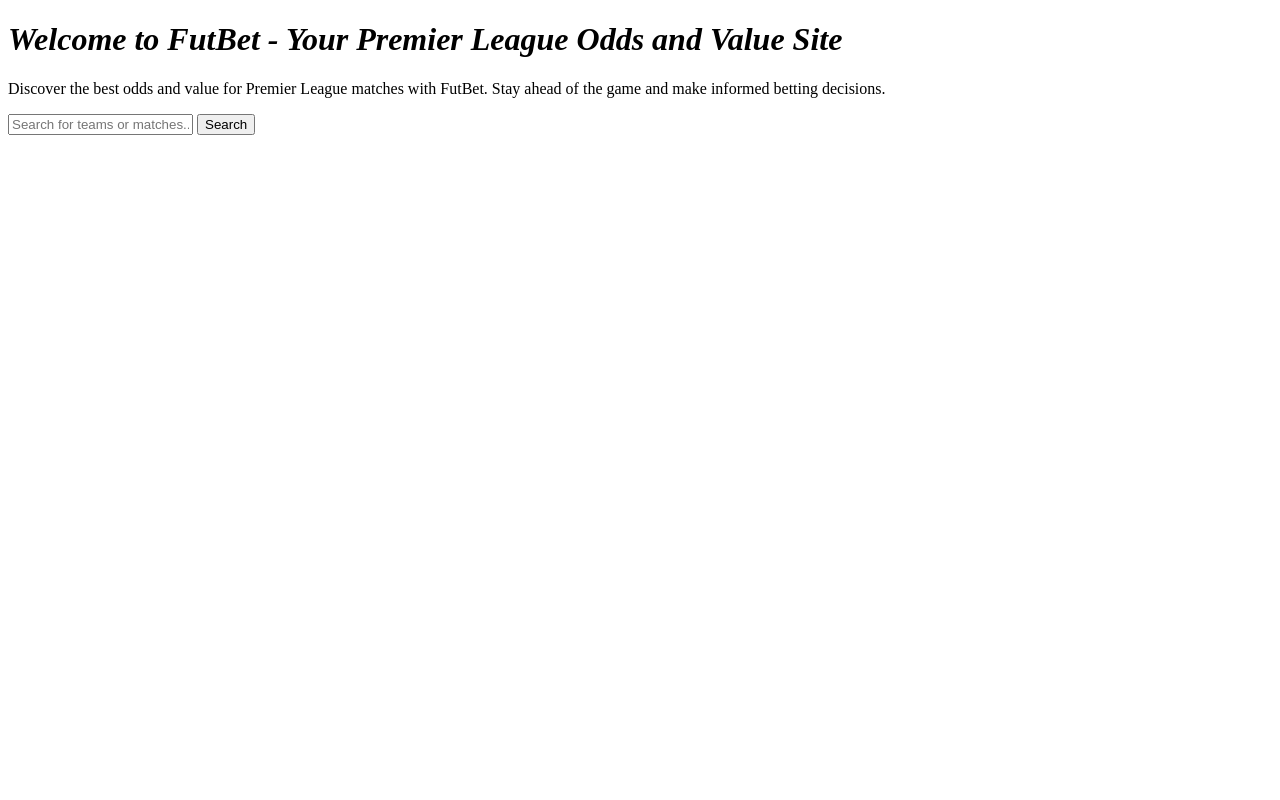
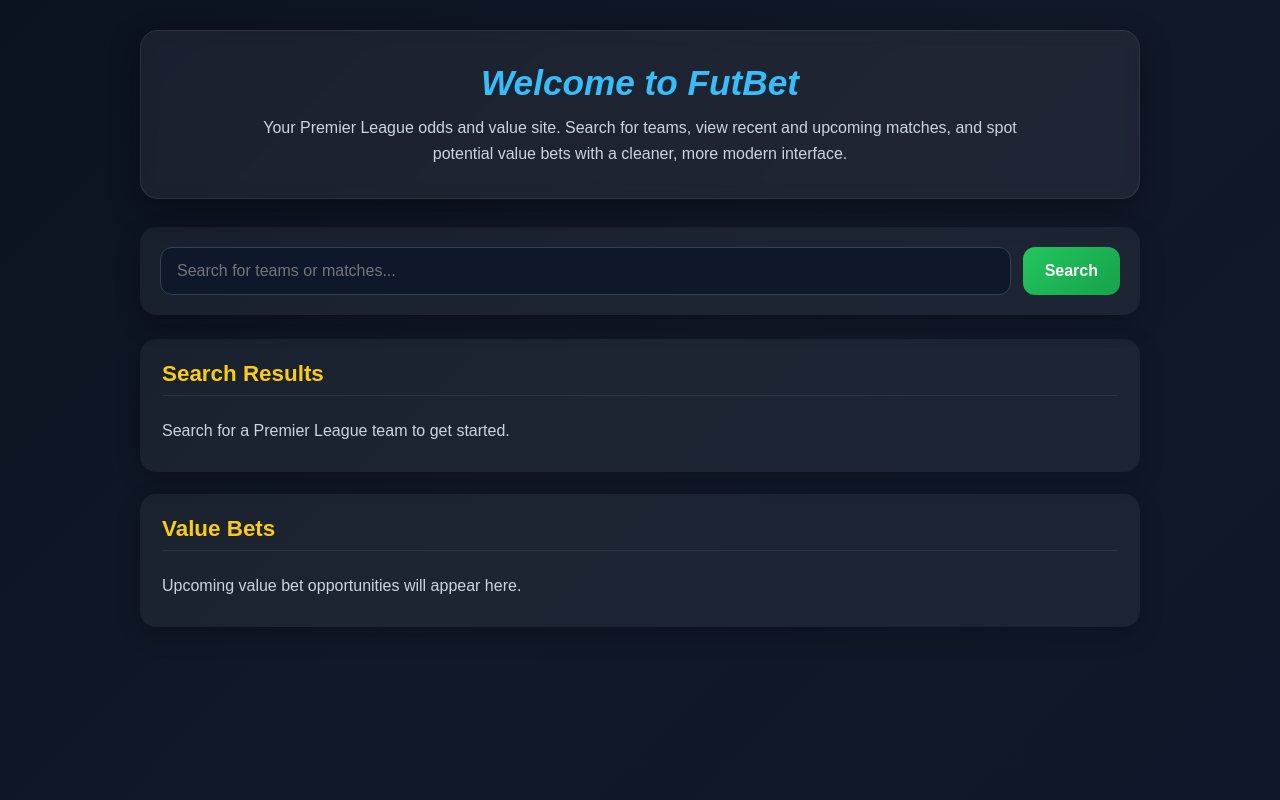
Before and after one commit to knowsnoah/futbet, a Flask app: page / in a window 1280 px wide. Run offline with Flask 3, Linux system fonts and the light colour scheme.

Commit message:
update frontend

```diff
--- /dev/null
+++ b/static/script.js
@@ -0,0 +1,176 @@
+function renderMatches(title, matches) {
+  let html = `<div class="section"><h2>${title}</h2>`;
+
+  if (!matches || matches.length === 0) {
+    html += `<p class="message">No matches found.</p></div>`;
+    return html;
+  }
+
+  matches.forEach(function(m) {
+    const ft = (m.score && m.score.fullTime) ? m.score.fullTime : {};
+    const score = (ft.home == null || ft.away == null) ? "TBD" : `${ft.home} - ${ft.away}`;
+
+    const date = new Date(m.utcDate);
+    const formattedDate = date.toLocaleDateString();
+
+    html += `
+      <div class="match-card">
+        <div class="match-date">${formattedDate}</div>
+        <div class="match-title">
+          ${m.homeTeam.name} vs ${m.awayTeam.name}
+          ${score !== "TBD" ? ` | ${score}` : ""}
+        </div>
+        <div class="match-meta">Status: ${m.status}</div>
+      </div>
+    `;
+  });
+
+  html += `</div>`;
+  return html;
+}
+
+$("#searchForm").submit(function(event) {
+  event.preventDefault();
+
+  const teamName = $("#searchInput").val().trim();
+  if (!teamName) {
+    $("#results").html(`
+      <div class="section">
+        <h2>Search Results</h2>
+        <p class="message error">Please enter a team name.</p>
+      </div>
+    `);
+    return;
+  }
+
+  $("#valueBets").html(`
+    <div class="section">
+      <h2>Value Bets</h2>
+      <p class="message">Upcoming value bet opportunities will appear here.</p>
+    </div>
+  `);
+
+  $.get("/search", { name: teamName }, function(teams) {
+    let html = `<div class="section"><h2>Search Results</h2>`;
+
+    if (teams.length === 0) {
+      html += `<p class="message">No teams found.</p></div>`;
+      $("#results").html(html);
+      return;
+    }
+
+    teams.forEach(function(team) {
+      html += `
+        <div class="teamRow" data-teamid="${team.id}">
+          <strong>${team.name}</strong>
+        </div>
+      `;
+    });
+
+    html += `</div>`;
+    $("#results").html(html);
+  }).fail(function() {
+    $("#results").html(`
+      <div class="section">
+        <h2>Search Results</h2>
+        <p class="message error">Error searching for teams.</p>
+      </div>
+    `);
+  });
+});
+
+$(document).on("click", ".teamRow", function() {
+  const teamId = $(this).data("teamid");
+
+  $("#results").html(`
+    <div class="section">
+      <h2>Matches</h2>
+      <p class="message">Loading previous and upcoming matches...</p>
+    </div>
+  `);
+
+  $("#valueBets").html(`
+    <div class="section">
+      <h2>Value Bets</h2>
+      <p class="message">Loading value bets...</p>
+    </div>
+  `);
+
+  const last5Req = $.get(`/team/${teamId}/last5`);
+  const next5Req = $.get(`/team/${teamId}/next5`);
+  const valueReq = $.get(`/team/${teamId}/value_simple`);
+
+  $.when(last5Req, next5Req, valueReq).done(function(last5Res, next5Res, valueRes) {
+    const last5 = last5Res[0];
+    const next5 = next5Res[0];
+    const valueData = valueRes[0];
+
+    let html = "";
+    html += renderMatches("Previous 5 Matches (Played)", last5);
+    html += renderMatches("Next 5 Matches (Upcoming)", next5);
+    $("#results").html(html);
+
+    let vhtml = `<div class="section"><h2>Value Bets (Upcoming)</h2>`;
+
+    if (!valueData || valueData.length === 0) {
+      vhtml += `<p class="message">No value bet data found.</p></div>`;
+      $("#valueBets").html(vhtml);
+      return;
+    }
+
+    valueData.forEach(item => {
+      if (!item.oddsFound) {
+        vhtml += `
+          <div class="value-card">
+            <strong>${item.match.homeTeam.name} vs ${item.match.awayTeam.name}</strong>
+            <p class="message">No odds found for this match.</p>
+          </div>
+        `;
+        return;
+      }
+
+      const m = item.match;
+      const odds = item.bestOdds;
+      const prob = item.modelProb;
+      const val = item.value;
+
+      vhtml += `
+        <div class="value-card">
+          <strong>${m.homeTeam.name} vs ${m.awayTeam.name}</strong>
+          <div class="value-grid">
+            <div class="stat-box">
+              <div class="stat-label">Odds (Home / Draw / Away)</div>
+              <div class="stat-value">${odds.home} / ${odds.draw} / ${odds.away}</div>
+            </div>
+            <div class="stat-box">
+              <div class="stat-label">Model Prob (Home / Away)</div>
+              <div class="stat-value">${prob.home} / ${prob.away}</div>
+            </div>
+            <div class="stat-box">
+              <div class="stat-label">Value (Home / Away)</div>
+              <div class="stat-value">${val.home} / ${val.away}</div>
+            </div>
+          </div>
+        </div>
+      `;
+    });
+
+    vhtml += `</div>`;
+    $("#valueBets").html(vhtml);
+
+  }).fail(function() {
+    $("#results").html(`
+      <div class="section">
+        <h2>Matches</h2>
+        <p class="message error">Error loading matches.</p>
+      </div>
+    `);
+
+    $("#valueBets").html(`
+      <div class="section">
+        <h2>Value Bets</h2>
+        <p class="message error">Error loading value bets.</p>
+      </div>
+    `);
+  });
+});
--- /dev/null
+++ b/static/style.css
@@ -0,0 +1,209 @@
+* {
+  box-sizing: border-box;
+  margin: 0;
+  padding: 0;
+}
+
+body {
+  font-family: Arial, sans-serif;
+  background: linear-gradient(135deg, #0b1220, #111827, #0f172a);
+  color: #f8fafc;
+  min-height: 100vh;
+  padding: 30px 20px;
+}
+
+.container {
+  max-width: 1000px;
+  margin: 0 auto;
+}
+
+.hero {
+  background: rgba(255, 255, 255, 0.06);
+  border: 1px solid rgba(255, 255, 255, 0.08);
+  border-radius: 18px;
+  padding: 32px;
+  text-align: center;
+  box-shadow: 0 10px 30px rgba(0, 0, 0, 0.35);
+  margin-bottom: 28px;
+  backdrop-filter: blur(8px);
+}
+
+.hero h1 {
+  font-size: 2.2rem;
+  margin-bottom: 12px;
+  color: #38bdf8;
+}
+
+.hero p {
+  color: #cbd5e1;
+  font-size: 1rem;
+  line-height: 1.6;
+  max-width: 760px;
+  margin: 0 auto;
+}
+
+.search-card {
+  background: rgba(255, 255, 255, 0.05);
+  border-radius: 16px;
+  padding: 20px;
+  margin-bottom: 24px;
+  box-shadow: 0 8px 24px rgba(0, 0, 0, 0.25);
+}
+
+#searchForm {
+  display: flex;
+  gap: 12px;
+  flex-wrap: wrap;
+}
+
+#searchInput {
+  flex: 1;
+  min-width: 240px;
+  padding: 14px 16px;
+  border: 1px solid #334155;
+  border-radius: 12px;
+  font-size: 1rem;
+  background: #0f172a;
+  color: white;
+  outline: none;
+  transition: 0.2s ease;
+}
+
+#searchInput:focus {
+  border-color: #38bdf8;
+  box-shadow: 0 0 0 3px rgba(56, 189, 248, 0.2);
+}
+
+#searchButton {
+  padding: 14px 22px;
+  border: none;
+  border-radius: 12px;
+  background: linear-gradient(135deg, #22c55e, #16a34a);
+  color: white;
+  font-size: 1rem;
+  font-weight: bold;
+  cursor: pointer;
+  transition: transform 0.15s ease, opacity 0.2s ease;
+}
+
+#searchButton:hover {
+  transform: translateY(-1px);
+  opacity: 0.95;
+}
+
+.section {
+  background: rgba(255, 255, 255, 0.05);
+  border-radius: 16px;
+  padding: 22px;
+  margin-bottom: 22px;
+  box-shadow: 0 8px 24px rgba(0, 0, 0, 0.2);
+}
+
+.section h2 {
+  color: #facc15;
+  margin-bottom: 16px;
+  font-size: 1.4rem;
+  border-bottom: 1px solid rgba(255, 255, 255, 0.08);
+  padding-bottom: 8px;
+}
+
+.teamRow {
+  cursor: pointer;
+  padding: 14px 16px;
+  margin-bottom: 10px;
+  border-radius: 12px;
+  background: rgba(255, 255, 255, 0.04);
+  border: 1px solid rgba(255, 255, 255, 0.06);
+  transition: 0.2s ease;
+}
+
+.teamRow:hover {
+  background: rgba(56, 189, 248, 0.12);
+  border-color: rgba(56, 189, 248, 0.4);
+  transform: translateX(4px);
+}
+
+.match-card,
+.value-card {
+  background: rgba(15, 23, 42, 0.9);
+  border: 1px solid rgba(255, 255, 255, 0.08);
+  border-radius: 14px;
+  padding: 16px;
+  margin-bottom: 14px;
+  box-shadow: 0 6px 18px rgba(0, 0, 0, 0.22);
+}
+
+.match-date {
+  color: #38bdf8;
+  font-weight: bold;
+  margin-bottom: 8px;
+}
+
+.match-title {
+  font-size: 1.05rem;
+  font-weight: bold;
+  margin-bottom: 8px;
+  color: #f8fafc;
+}
+
+.match-meta {
+  color: #cbd5e1;
+  line-height: 1.6;
+  font-size: 0.95rem;
+}
+
+.value-card strong {
+  font-size: 1.05rem;
+  color: #facc15;
+  display: block;
+  margin-bottom: 10px;
+}
+
+.value-grid {
+  display: grid;
+  grid-template-columns: repeat(auto-fit, minmax(170px, 1fr));
+  gap: 12px;
+  margin-top: 10px;
+}
+
+.stat-box {
+  background: rgba(255, 255, 255, 0.05);
+  border-radius: 10px;
+  padding: 10px;
+}
+
+.stat-label {
+  font-size: 0.82rem;
+  color: #94a3b8;
+  margin-bottom: 6px;
+}
+
+.stat-value {
+  font-size: 1rem;
+  font-weight: bold;
+  color: #ffffff;
+}
+
+.message {
+  color: #cbd5e1;
+  padding: 10px 0;
+}
+
+.error {
+  color: #fca5a5;
+  font-weight: bold;
+}
+
+@media (max-width: 640px) {
+  .hero h1 {
+    font-size: 1.7rem;
+  }
+
+  #searchForm {
+    flex-direction: column;
+  }
+
+  #searchButton {
+    width: 100%;
+  }
+}
--- a/templates/index.html
+++ b/templates/index.html
@@ -1,147 +1,41 @@
 <!DOCTYPE html>
-
 <html lang="en">
 <head>
-    <meta charset="UTF-8">
-    <meta name="viewport" content="width=device-width, initial-scale=1.0">
-    <title>FutBet - Premier League Odds and Value Site</title>
-    <!-- this is the jquery url for javascript functions-->
-    <script src="https://code.jquery.com/jquery-3.7.1.min.js"></script>
+  <meta charset="UTF-8" />
+  <meta name="viewport" content="width=device-width, initial-scale=1.0" />
+  <title>FutBet - Premier League Odds and Value Site</title>
 
+  <script src="https://code.jquery.com/jquery-3.7.1.min.js"></script>
+  <link rel="stylesheet" href="{{ url_for('static', filename='style.css') }}">
 </head>
+<body>
+  <div class="container">
+    <div class="hero">
+      <h1><em>Welcome to FutBet</em></h1>
+      <p>
+        Your Premier League odds and value site. Search for teams, view recent and upcoming matches,
+        and spot potential value bets with a cleaner, more modern interface.
+      </p>
+    </div>
 
-<body>
-    <!-- Welcome Page for the website -->
-    <h1><em>Welcome to FutBet - Your Premier League Odds and Value Site</em></h1>
-    <p>Discover the best odds and value for Premier League matches with FutBet. Stay ahead of the game and make informed betting decisions.</p>
+    <div class="search-card">
+      <form id="searchForm">
+        <input type="text" id="searchInput" placeholder="Search for teams or matches..." />
+        <button id="searchButton" type="submit">Search</button>
+      </form>
+    </div>
 
-    <form id="searchForm">
-        <input type="text" id="searchInput" placeholder="Search for teams or matches..."/>
-        <button id="searchButton">Search</button>
-    </form>
+    <div id="results" class="section">
+      <h2>Search Results</h2>
+      <p class="message">Search for a Premier League team to get started.</p>
+    </div>
 
-    <div id="results"></div>
-    <div id="valueBets"></div>
+    <div id="valueBets" class="section">
+      <h2>Value Bets</h2>
+      <p class="message">Upcoming value bet opportunities will appear here.</p>
+    </div>
+  </div>
 
-<script>
-function renderMatches(title, matches) {
-  let html = `<h2 style="margin-top:20px;">${title}</h2>`;
-
-  if (!matches || matches.length === 0) {
-    html += "<p>No matches found.</p>";
-    return html;
-  }
-
-  matches.forEach(function(m) {
-    const ft = (m.score && m.score.fullTime) ? m.score.fullTime : {};
-    const score = (ft.home == null || ft.away == null) ? "TBD" : `${ft.home} - ${ft.away}`;
-
-    const date = new Date(m.utcDate);
-    const formattedDate = date.toLocaleDateString();
-
-    html += `
-      <div style="margin-bottom:12px; padding:10px; border-bottom:1px solid #ccc;">
-        <div><strong>${formattedDate}</strong></div>
-        <div>${m.homeTeam.name} vs ${m.awayTeam.name} ${score !== "TBD" ? `| <strong>${score}</strong>` : ""}</div>
-        <div>Status: ${m.status}</div>
-      </div>
-    `;
-  });
-
-  return html;
-}
-
-$("#searchForm").submit(function(event) {
-  event.preventDefault();
-
-  const teamName = $("#searchInput").val().trim();
-  if (!teamName) {
-    $("#results").html("<p>Please enter a team name.</p>");
-    return;
-  }
-
-  $("#valueBets").html(""); // clear value bets when doing a new search
-
-  $.get("/search", { name: teamName }, function(teams) {
-    $("#results").html("");
-
-    if (teams.length === 0) {
-      $("#results").append("<p>No teams found.</p>");
-      return;
-    }
-
-    teams.forEach(function(team) {
-      $("#results").append(`
-        <div class="teamRow" data-teamid="${team.id}"
-             style="cursor:pointer; padding:6px; border-bottom:1px solid #444;">
-          <strong>${team.name}</strong>
-        </div>
-      `);
-    });
-  });
-});
-
-$(document).on("click", ".teamRow", function() {
-  const teamId = $(this).data("teamid");
-
-  $("#results").html("<p>Loading previous and upcoming matches...</p>");
-  $("#valueBets").html("<p>Loading value bets...</p>");
-
-  const last5Req = $.get(`/team/${teamId}/last5`);
-  const next5Req = $.get(`/team/${teamId}/next5`);
-  const valueReq = $.get(`/team/${teamId}/value_simple`);
-
-  $.when(last5Req, next5Req, valueReq).done(function(last5Res, next5Res, valueRes) {
-    const last5 = last5Res[0];
-    const next5 = next5Res[0];
-    const valueData = valueRes[0];
-
-    // Matches section
-    let html = "";
-    html += renderMatches("Previous 5 Matches (Played)", last5);
-    html += renderMatches("Next 5 Matches (Upcoming)", next5);
-    $("#results").html(html);
-
-    // Value Bets section
-    let vhtml = "<h2 style='margin-top:20px;'>Value Bets (Upcoming)</h2>";
-
-    if (!valueData || valueData.length === 0) {
-      vhtml += "<p>No value bet data found.</p>";
-      $("#valueBets").html(vhtml);
-      return;
-    }
-
-    valueData.forEach(item => {
-      if (!item.oddsFound) {
-        vhtml += `<p>No odds found for ${item.match.homeTeam.name} vs ${item.match.awayTeam.name}</p>`;
-        return;
-      }
-
-      const m = item.match;
-      const odds = item.bestOdds;
-      const prob = item.modelProb;
-      const val = item.value;
-
-      vhtml += `
-        <div style="margin-bottom:15px; border-bottom:1px solid #ccc; padding-bottom:10px;">
-          <strong>${m.homeTeam.name} vs ${m.awayTeam.name}</strong><br>
-          Odds (H/D/A): ${odds.home} / ${odds.draw} / ${odds.away}<br>
-          Model Prob (H/A): ${prob.home} / ${prob.away}<br>
-          Value (H/A): ${val.home} / ${val.away}
-        </div>
-      `;
-    });
-
-    $("#valueBets").html(vhtml);
-
-  }).fail(function() {
-    $("#results").html("<p>Error loading matches.</p>");
-    $("#valueBets").html("<p>Error loading value bets.</p>");
-  });
-});
-</script>
-
-
+  <script src="{{ url_for('static', filename='script.js') }}"></script>
 </body>
-
 </html>
```
